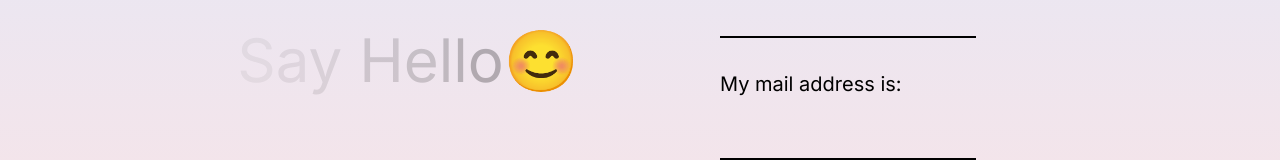
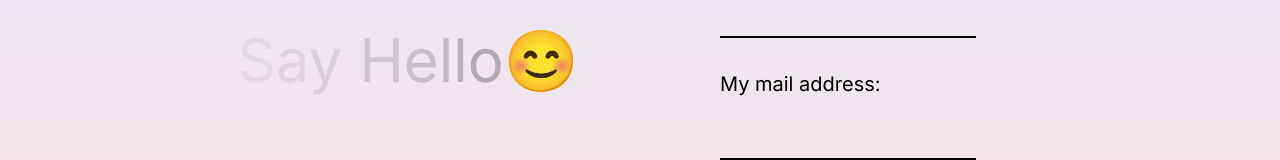
Before and after one commit to Tharunvikas55/Portfolio-version-2, a Next.js app: page /contact in a window 1280 px wide. Shown: the part 388-548 px from the top of the page. Built offline with nearby package versions, Linux system fonts and the light colour scheme.

Commit message:
Update page.jsx

```diff
--- a/src/app/contact/page.jsx
+++ b/src/app/contact/page.jsx
@@ -82,7 +82,7 @@ const sendEmail = (e) => {
             className="bg-transparent border-b-2 border-b-black outline-none resize-none"
             name="user_message"
           />
-          <span>My mail address is:</span>
+          <span>My mail address:</span>
           <input
             name="user_email"
             type="text"
```
